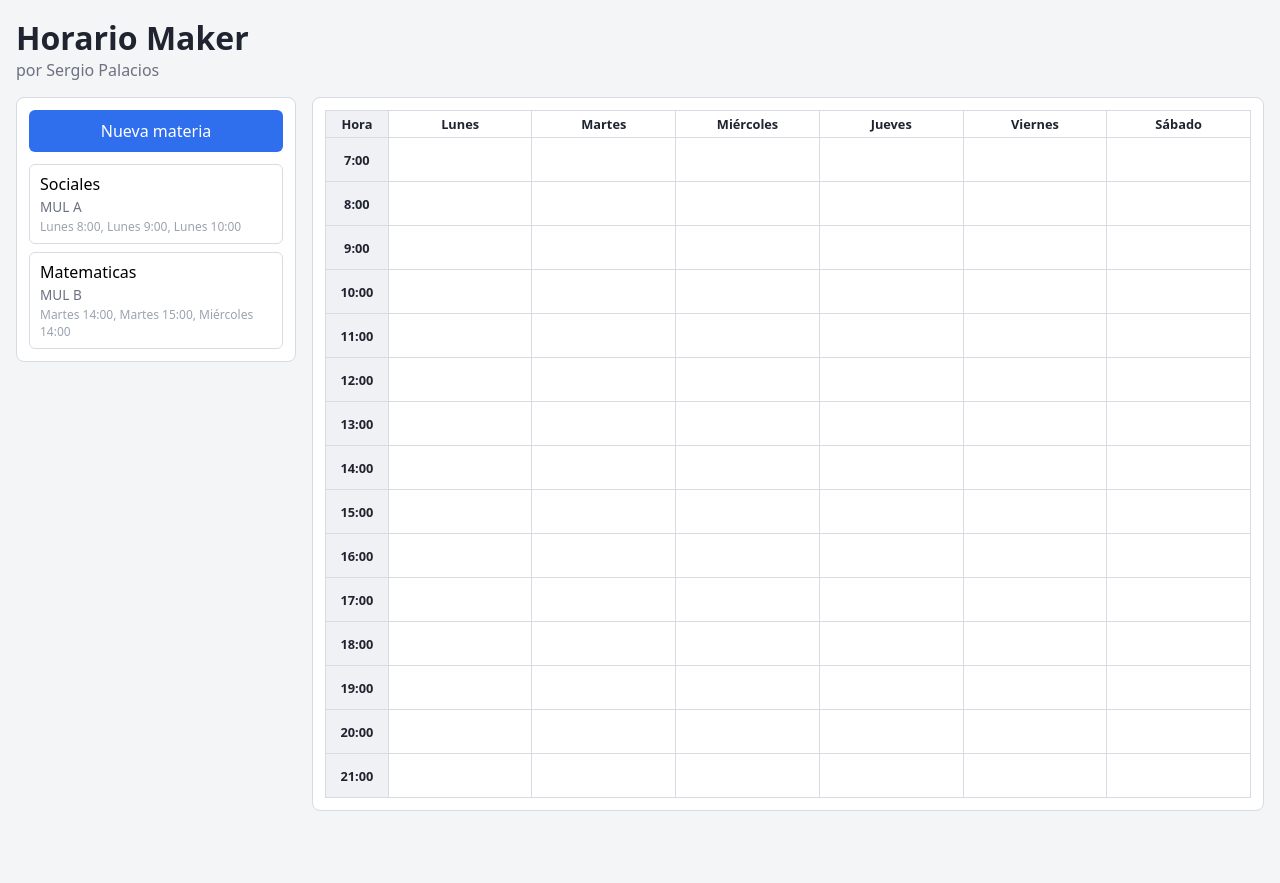
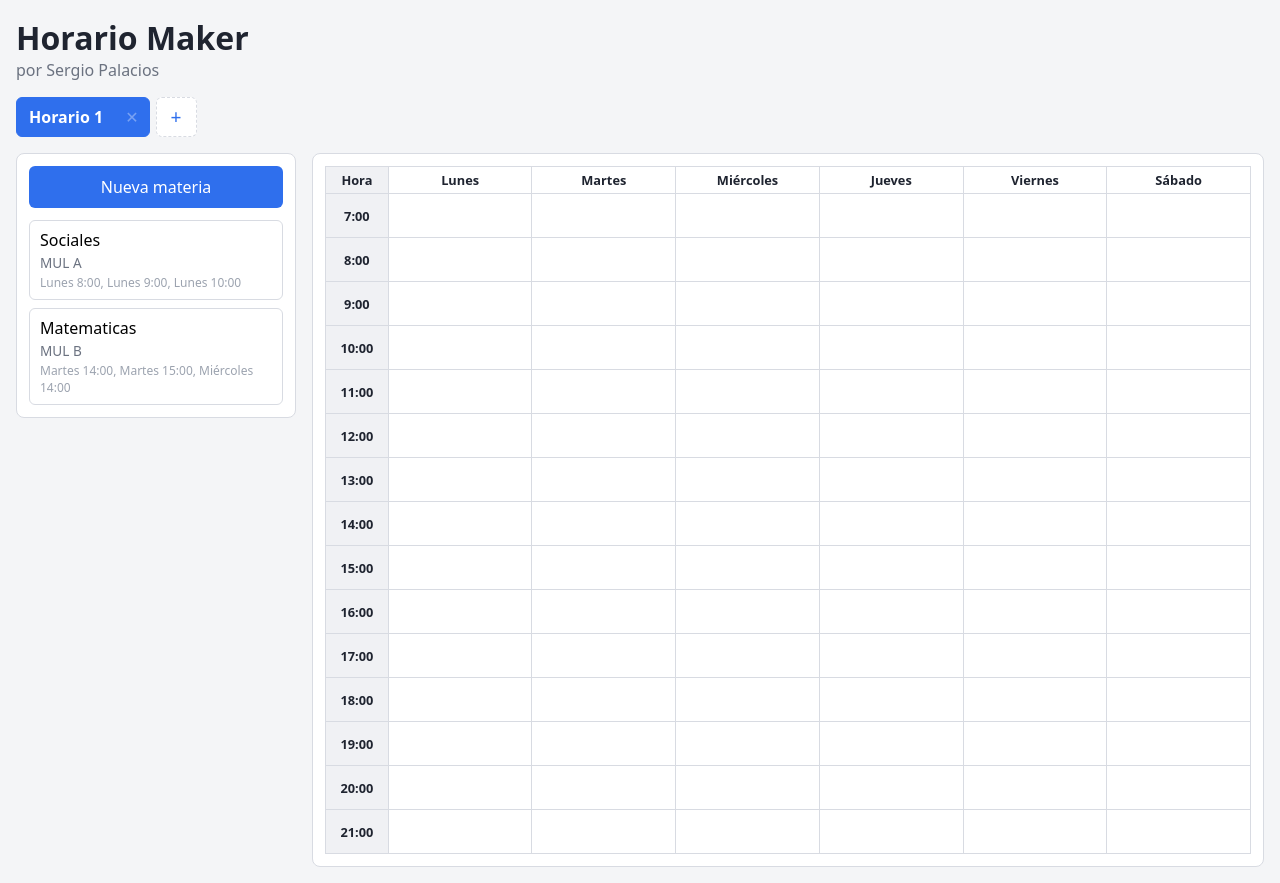
Before and after one commit to ZergioPC/Horario-Maker, a React (Vite) app: page / in a window 1280 px wide. Before the commit the page ends 827 px from the top, so only its background shows below. Built offline with nearby package versions, Linux system fonts and the light colour scheme.

Commit message:
Se agrega un sistema de pestañas para tener varios horarios al tiempo

```diff
--- a/src/App.jsx
+++ b/src/App.jsx
@@ -2,6 +2,7 @@ import { useState } from 'react';
 import './App.css';
 
 import { HorarioHeader } from './components/HorarioHeader';
+import { HorarioTabs } from './components/HorarioTabs';
 import { HorarioAside } from './components/HorarioAside';
 import { HorarioBtnNewMat } from './components/HorarioBtnNewMat';
 import { HorarioList } from './components/HorarioList';
@@ -9,8 +10,9 @@ import { HorarioMain } from './components/HorarioMain';
 import { HorarioTable } from './components/HorarioTable';
 import { HorarioModal } from './components/HorarioModal';
 import { HorarioFormMat } from './components/HorarioFormMat';
+import { HorarioModalNuevoTab } from './components/HorarioModalNuevoTab';
 
-import { useHorarios } from './hooks/useHorarios';
+import { useHorariosTabs } from './hooks/useHorariosTabs';
 
 const TEMP_DATA = [
   {
@@ -36,15 +38,22 @@ const TEMP_DATA = [
 
 function App() {
   const [modalAbierto, setModalAbierto] = useState(false);
+  const [modalNuevoTab, setModalNuevoTab] = useState(false);
 
   const {
     materias,
-    idsEnTablero,
+    tabs,
+    tabActivoId,
     conflictos,
+    crearTab,
+    cerrarTab,
+    activarTab,
     crearMateria,
     toggleEnTablero,
     quitarDelTablero,
-  } = useHorarios(TEMP_DATA);
+  } = useHorariosTabs(TEMP_DATA);
+
+  const tabActivo = tabs.find((tab) => tab.id === tabActivoId) ?? tabs[0];
 
   return (
     <>
@@ -53,11 +62,19 @@ function App() {
         autor="Sergio Palacios"
       />
 
+      <HorarioTabs
+        tabs={tabs}
+        activoId={tabActivoId}
+        onActivar={activarTab}
+        onCerrar={cerrarTab}
+        onCrear={()=>setModalNuevoTab(true)}
+      />
+
       <HorarioAside>
         <HorarioBtnNewMat onClick={()=>setModalAbierto(true)}/>
         <HorarioList
           materias={materias}
-          idsEnTablero={idsEnTablero}
+          idsEnTablero={tabActivo?.idsEnTablero ?? []}
           onToggle={toggleEnTablero}
         />
       </HorarioAside>
@@ -80,6 +97,15 @@ function App() {
           }}
         />
       </HorarioModal>
+
+      <HorarioModalNuevoTab
+        abierto={modalNuevoTab}
+        onCerrar={()=>setModalNuevoTab(false)}
+        onCreate={(nombre)=>{
+          crearTab(nombre);
+          setModalNuevoTab(false);
+        }}
+      />
     </>
   )
 }
--- a/src/components/HorarioModal/index.jsx
+++ b/src/components/HorarioModal/index.jsx
@@ -1,6 +1,6 @@
 import React, { useEffect } from "react";
 
-const HorarioModal = ({ abierto, onCerrar, children })=>{
+const HorarioModal = ({ abierto, onCerrar, children, titulo = "Nueva materia" })=>{
   useEffect(() => {
     if (!abierto) return;
     const manejarTecla = (evento) => {
@@ -19,9 +19,9 @@ const HorarioModal = ({ abierto, onCerrar, children })=>{
         if (evento.target === evento.currentTarget) onCerrar();
       }}
     >
-      <div className="modal" role="dialog" aria-modal="true" aria-label="Nueva materia">
+      <div className="modal" role="dialog" aria-modal="true" aria-label={titulo}>
         <header className="modal-cabecera">
-          <h2>Nueva materia</h2>
+          <h2>{titulo}</h2>
           <button
             type="button"
             className="modal-cerrar"
--- /dev/null
+++ b/src/components/HorarioModalNuevoTab/index.jsx
@@ -0,0 +1,44 @@
+import React, { useState } from "react";
+
+import { HorarioModal } from "../HorarioModal";
+
+const FormNuevoTab = ({ onCreate })=>{
+  const [nombre, setNombre] = useState("");
+
+  const handleSubmit = (evento)=>{
+    evento.preventDefault();
+    onCreate(nombre);
+  }
+
+  return (
+    <form onSubmit={handleSubmit}>
+      <div className="campo">
+        <label>
+          <span>Nombre del horario</span>
+          <input
+            type="text"
+            autoFocus
+            value={nombre}
+            onChange={(e)=>setNombre(e.target.value)}
+            placeholder="Ej. Primer semestre"
+          />
+        </label>
+      </div>
+      <button type="submit">Crear horario</button>
+    </form>
+  );
+}
+
+const HorarioModalNuevoTab = ({ abierto, onCerrar, onCreate })=>{
+  return (
+    <HorarioModal
+      abierto={abierto}
+      onCerrar={onCerrar}
+      titulo="Nuevo horario"
+    >
+      <FormNuevoTab onCreate={onCreate} />
+    </HorarioModal>
+  );
+}
+
+export { HorarioModalNuevoTab };
--- a/src/components/HorarioTabs/index.jsx
+++ b/src/components/HorarioTabs/index.jsx
@@ -1,9 +1,40 @@
 import React from "react";
 
-const HorarioTabs = ({tabs})=>{
+const HorarioTabs = ({ tabs, activoId, onActivar, onCerrar, onCrear })=>{
   return (
-    <nav>
-      {tabs.map(tab => <button key={tab}>{tab}</button>)}
+    <nav className="tabs-horarios" role="tablist" aria-label="Horarios abiertos">
+      {tabs.map((tab) => {
+        const activa = tab.id === activoId;
+        return (
+          <div
+            key={tab.id}
+            role="tab"
+            aria-selected={activa}
+            className={`tab-horario${activa ? " activa" : ""}`}
+          >
+            <button
+              type="button"
+              className="tab-nombre"
+              onClick={()=>onActivar(tab.id)}
+            >
+              {tab.nombre}
+            </button>
+            <button
+              type="button"
+              className="tab-cerrar"
+              onClick={()=>onCerrar(tab.id)}
+              aria-label={`Cerrar ${tab.nombre}`}
+              disabled={tabs.length <= 1}
+            >✕</button>
+          </div>
+        );
+      })}
+      <button
+        type="button"
+        className="tab-nueva"
+        onClick={onCrear}
+        aria-label="Nuevo horario"
+      >+</button>
     </nav>
   );
 }
--- a/src/hooks/useHorarios.js
+++ /dev/null
@@ -1,42 +0,0 @@
-import { useMemo, useState } from 'react';
-
-import { getConflicts } from '../utils/horarios';
-
-const useHorarios = (iniciales = []) => {
-  const [materias, setMaterias] = useState(iniciales);
-  const [idsEnTablero, setIdsEnTablero] = useState([]);
-
-  const crearMateria = ({ nombre, grupo, horas }) => {
-    const materia = {
-      id: crypto.randomUUID(),
-      nombre,
-      grupo,
-      horas,
-    };
-    setMaterias((prev) => [...prev, materia]);
-  };
-
-  const toggleEnTablero = (id) => {
-    setIdsEnTablero((prev) => (prev.includes(id) ? prev : [...prev, id]));
-  };
-
-  const quitarDelTablero = (id) => {
-    setIdsEnTablero((prev) => prev.filter((pid) => pid !== id));
-  };
-
-  const conflictos = useMemo(
-    () => getConflicts(materias, idsEnTablero),
-    [materias, idsEnTablero]
-  );
-
-  return {
-    materias,
-    idsEnTablero,
-    conflictos,
-    crearMateria,
-    toggleEnTablero,
-    quitarDelTablero,
-  };
-};
-
-export { useHorarios };
--- /dev/null
+++ b/src/hooks/useHorariosTabs.js
@@ -0,0 +1,87 @@
+import { useMemo, useState } from 'react';
+
+import { getConflicts } from '../utils/horarios';
+
+const useHorariosTabs = (materiasIniciales = []) => {
+  const [materias, setMaterias] = useState(materiasIniciales);
+  const [tabs, setTabs] = useState(() => [
+    { id: crypto.randomUUID(), nombre: 'Horario 1', idsEnTablero: [] },
+  ]);
+  const [tabActivoId, setTabActivoId] = useState(() => tabs[0].id);
+
+  const tabActivo = tabs.find((tab) => tab.id === tabActivoId) ?? tabs[0];
+
+  const actualizarTab = (id, fn) => {
+    setTabs((prev) => prev.map((tab) => (tab.id === id ? fn(tab) : tab)));
+  };
+
+  const crearTab = (nombre) => {
+    const tab = {
+      id: crypto.randomUUID(),
+      nombre: nombre.trim() || `Horario ${tabs.length + 1}`,
+      idsEnTablero: [],
+    };
+    setTabs((prev) => [...prev, tab]);
+    setTabActivoId(tab.id);
+  };
+
+  const cerrarTab = (id) => {
+    if (tabs.length <= 1) return;
+    const indice = tabs.findIndex((tab) => tab.id === id);
+    if (indice === -1) return;
+    const proximos = tabs.filter((tab) => tab.id !== id);
+    setTabs(proximos);
+    if (tabActivoId === id) {
+      const siguiente = proximos[Math.min(indice, proximos.length - 1)];
+      setTabActivoId(siguiente.id);
+    }
+  };
+
+  const activarTab = (id) => setTabActivoId(id);
+
+  const crearMateria = ({ nombre, grupo, horas }) => {
+    const materia = {
+      id: crypto.randomUUID(),
+      nombre,
+      grupo,
+      horas,
+    };
+    setMaterias((prev) => [...prev, materia]);
+  };
+
+  const toggleEnTablero = (id) => {
+    actualizarTab(tabActivo.id, (tab) => ({
+      ...tab,
+      idsEnTablero: tab.idsEnTablero.includes(id)
+        ? tab.idsEnTablero
+        : [...tab.idsEnTablero, id],
+    }));
+  };
+
+  const quitarDelTablero = (id) => {
+    actualizarTab(tabActivo.id, (tab) => ({
+      ...tab,
+      idsEnTablero: tab.idsEnTablero.filter((pid) => pid !== id),
+    }));
+  };
+
+  const conflictos = useMemo(
+    () => getConflicts(materias, tabActivo.idsEnTablero),
+    [materias, tabActivo]
+  );
+
+  return {
+    materias,
+    tabs,
+    tabActivoId,
+    conflictos,
+    crearTab,
+    cerrarTab,
+    activarTab,
+    crearMateria,
+    toggleEnTablero,
+    quitarDelTablero,
+  };
+};
+
+export { useHorariosTabs };
--- a/src/index.css
+++ b/src/index.css
@@ -32,6 +32,77 @@ header { grid-column: 1 / -1; }
 header h1 { margin: 0; }
 
 header span { color: #6b7280; }
+
+.tabs-horarios {
+  grid-column: 1 / -1;
+  display: flex;
+  align-items: stretch;
+  gap: 6px;
+  flex-wrap: wrap;
+}
+
+.tab-horario {
+  display: flex;
+  align-items: stretch;
+  border: 1px solid var(--color-borde);
+  border-radius: 6px;
+  background: var(--color-superficie);
+  overflow: hidden;
+}
+
+.tab-horario.activa {
+  border-color: var(--color-primario);
+  background: var(--color-primario);
+}
+
+.tab-horario button {
+  border: 0;
+  background: transparent;
+  padding: 8px 12px;
+}
+
+.tab-horario .tab-nombre {
+  font-weight: 600;
+}
+
+.tab-horario .tab-cerrar {
+  color: #6b7280;
+  line-height: 1;
+  padding: 8px 10px;
+}
+
+.tab-horario .tab-cerrar:hover:not(:disabled) {
+  background: rgba(0, 0, 0, 0.08);
+}
+
+.tab-horario .tab-cerrar:disabled {
+  cursor: default;
+  opacity: 0.35;
+}
+
+.tab-horario.activa .tab-nombre,
+.tab-horario.activa .tab-cerrar {
+  color: #fff;
+}
+
+.tab-horario.activa .tab-cerrar:hover:not(:disabled) {
+  background: rgba(255, 255, 255, 0.25);
+}
+
+.tab-nueva {
+  border: 1px dashed var(--color-borde);
+  background: var(--color-superficie);
+  border-radius: 6px;
+  color: var(--color-primario);
+  font-size: 1.2em;
+  line-height: 1;
+  padding: 0 14px;
+}
+
+.tab-nueva:hover {
+  border-color: var(--color-primario);
+  background: #eef3fe;
+}
 
 aside {
   display: flex;
```
